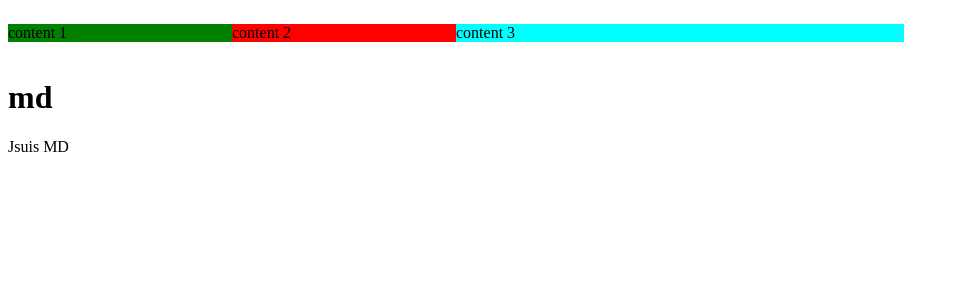
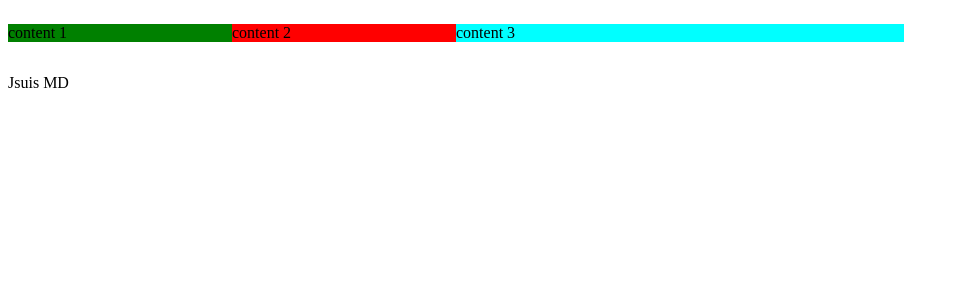
Before and after one commit to pbenard73/react-respo, a React (Create React App) app: page / in a window 1280 px wide. Shown: the top 300 px of the page, without its empty margins (0-959 px from the left). Built offline with nearby package versions, Linux system fonts and the light colour scheme.

Commit message:
remove flag

```diff
--- a/package.json
+++ b/package.json
@@ -1,6 +1,6 @@
 {
   "name": "react-respo",
-  "version": "0.2.0",
+  "version": "0.2.1",
   "private": false,
   "author": "BENARD Patrick <pbenard73@gmail.com>",
   "license": "ISC",
--- a/src/Respo.js
+++ b/src/Respo.js
@@ -74,33 +74,24 @@ const Respo = props => {
     if (isToggle === true) {
         if (width === "lg") {
             return (
-                <>
-                    <h1>{width}</h1>
                   <div {...otherProps} ref={ref}>
                       {lgComponent || mdComponent || xsComponent}
                   </div>
-                </>
             )
         }
 
         if (width === "md") {
             return (
-                <>
-                    <h1>{width}</h1>
                   <div {...otherProps} ref={ref}>
                       {mdComponent || xsComponent}
                   </div>
-                </>
             )
         }
 
         return (
-            <>
-                <h1>{width}</h1>
               <div {...otherProps} ref={ref}>
                   {xsComponent}
               </div>
-            </>
         )
     }
 
```
Also changed, not shown: 2 other files (tests, documents, lock files or other folders). Lines whose indentation alone changed are shown as unchanged.
